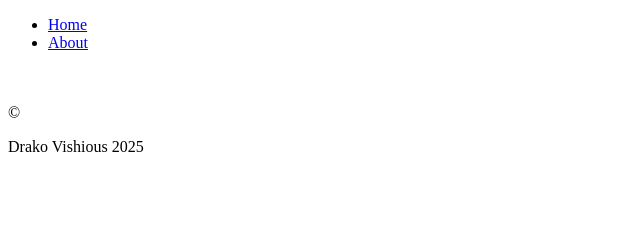
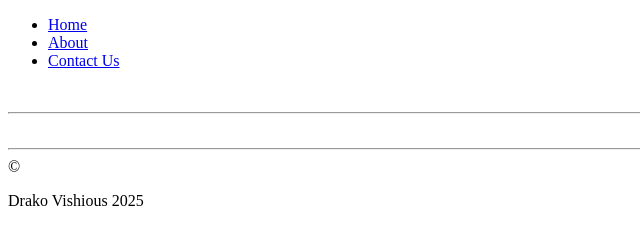
Before and after one commit to Drako-Vishious/Drakos-cs50-Learning, a plain HTML site: page hdocs/template.html in a window 1280 px wide. Shown: the whole page, without its empty margins (0-640 px from the left). Drawn offline with Linux system fonts and the light colour scheme.

Commit message:
Update 0.0.1C
Updated Template for more robust design and included comments explaining sections of code.

```diff
--- a/hdocs/template.html
+++ b/hdocs/template.html
@@ -7,20 +7,26 @@
     <title>Template</title>
 </head>
 <body>
+<!-- Beginning of Header -->
     <header>
-
+        <!-- Beginning of Navigation-->
+        <nav>
+            <ul>
+                <li><a href="index.html">Home</a></li>
+                <li><a href="about.html">About</a></li>
+                <li><a href="contactUs.html">Contact Us</a></li>
+            </ul>
+        </nav>
     </header>
-    <nav>
-        <ul>
-            <li><a href="index.html">Home</a></li>
-            <li><a href="about.html">About</a></li>
-        </ul>
-    </nav>
     <br>
+    <hr>
+    <!-- Beginning of Main Section -->
     <main>
 
     </main>
     <br>
+    <hr>
+    <!-- Footer -->
     <footer>
         &copy;<p>Drako Vishious 2025</p>
     </footer>
```
Also changed, not shown: 1 other file.
